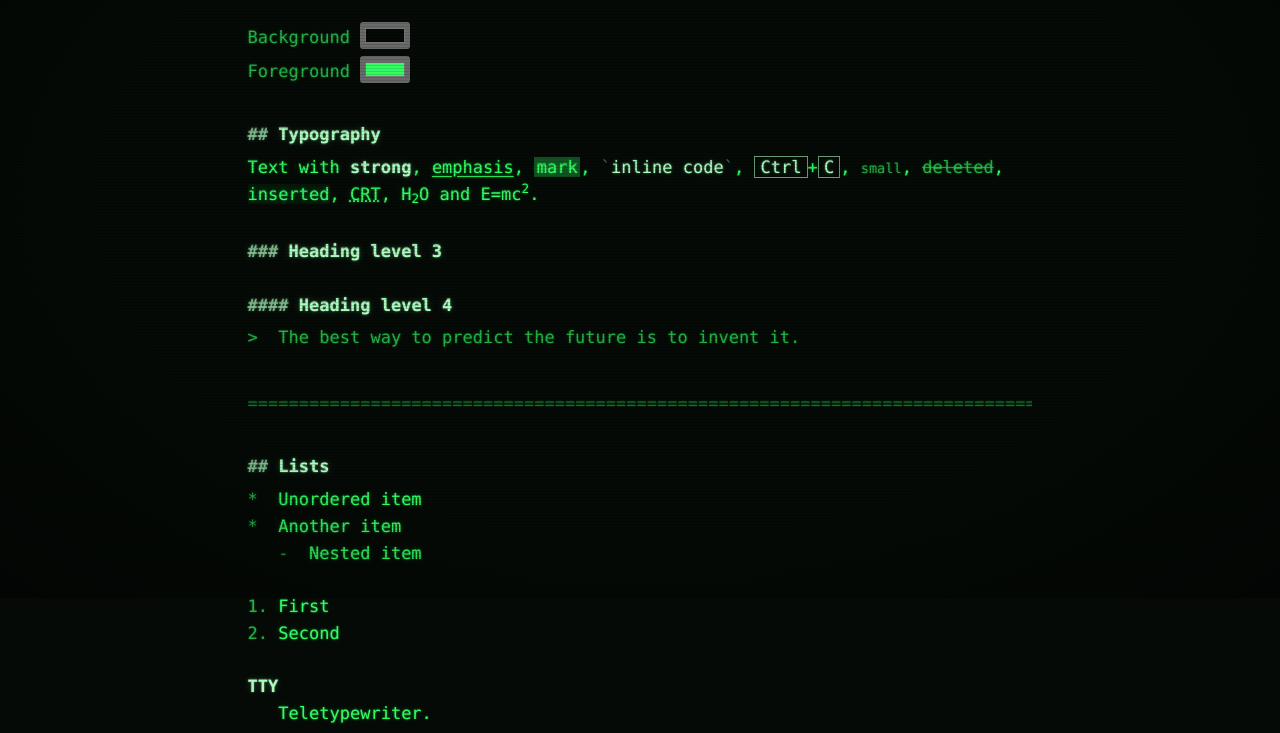
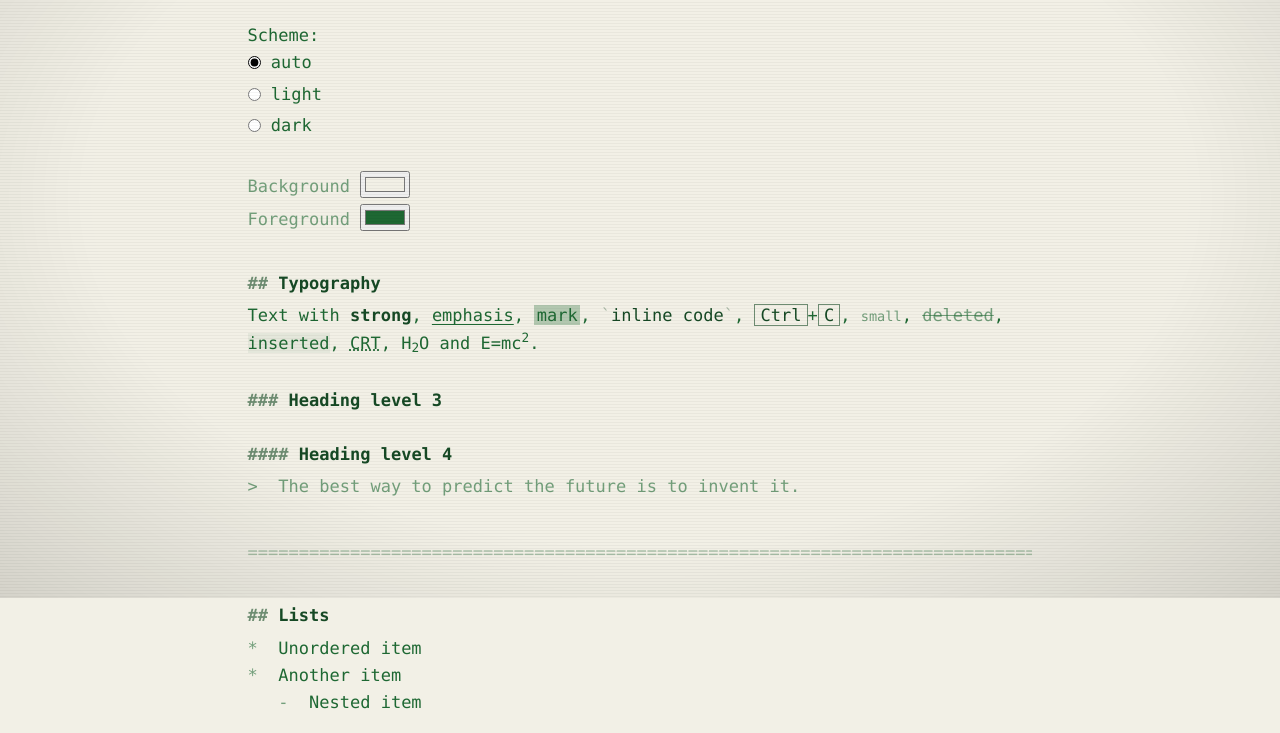
Before and after one commit to manybugsdev/phosphor.css, a website: page index.html in a window 1280 px wide. Shown: the part 202-935 px from the top of the page. Drawn offline with Linux system fonts and the light colour scheme.

Commit message:
Support light and dark color schemes
Follow the OS setting by default (`color-scheme: light dark` on html):
green on black in dark mode, dark green on paper in light mode.
Users can pin a scheme with `color-scheme` or set their own pair with
`light-dark()`.

- Move color-scheme from :root to html so users can override it.
- Accent, glow, scanlines and vignette use light-dark() per scheme.
- Print forces the light scheme.
- Demo gains an auto/light/dark switch; pickers sync to the scheme.

Co-Authored-By: Claude Opus 5.5 <noreply@anthropic.com>
Claude-Session: https://claude.ai/code/session_01BYAn3cAft7YJ4LoX9ArjcY

```diff
--- a/index.html
+++ b/index.html
@@ -23,8 +23,13 @@
 		<h1>phosphor.css</h1>
 		<p>Classless CSS for a phosphor CRT look. Drop in one stylesheet, write plain HTML. Built on <a href="https://github.com/sindresorhus/modern-normalize">modern-normalize</a>.</p>
 		<p>
-			<label>Background <input type="color" data-prop="background-color" value="#050a06"></label>
-			<label>Foreground <input type="color" data-prop="color" value="#33ff66"></label>
+			Scheme:
+			<label><input type="radio" name="scheme" value="light dark" checked> auto</label>
+			<label><input type="radio" name="scheme" value="light"> light</label>
+			<label><input type="radio" name="scheme" value="dark"> dark</label>
+			<br>
+			<label>Background <input type="color" data-prop="background-color"></label>
+			<label>Foreground <input type="color" data-prop="color"></label>
 		</p>
 
 		<section id="typography">
@@ -130,11 +135,27 @@
 	</footer>
 
 	<script>
-		document.querySelectorAll('[data-prop]').forEach((input) =>
-			input.addEventListener('input', () => {
-				document.documentElement.style.setProperty(input.dataset.prop, input.value);
+		const root = document.documentElement;
+		const pickers = document.querySelectorAll('[data-prop]');
+		const toHex = (rgb) =>
+			'#' + rgb.match(/\d+/g).slice(0, 3).map((n) => Number(n).toString(16).padStart(2, '0')).join('');
+		const syncPickers = () =>
+			pickers.forEach((input) => {
+				input.value = toHex(getComputedStyle(root).getPropertyValue(input.dataset.prop));
+			});
+
+		pickers.forEach((input) =>
+			input.addEventListener('input', () => root.style.setProperty(input.dataset.prop, input.value))
+		);
+		document.querySelectorAll('[name="scheme"]').forEach((radio) =>
+			radio.addEventListener('change', () => {
+				root.style.cssText = '';
+				root.style.colorScheme = radio.value;
+				syncPickers();
 			})
 		);
+		matchMedia('(prefers-color-scheme: dark)').addEventListener('change', syncPickers);
+		syncPickers();
 	</script>
 </body>
 </html>
--- a/src/phosphor.css
+++ b/src/phosphor.css
@@ -4,6 +4,7 @@ phosphor.css — retro terminal theme (classless)
 Applied on top of modern-normalize. Style plain HTML elements only.
 Recolor by setting `color` and `background-color` on <html>; every other
 color is derived from `currentColor`, so nothing else needs overriding.
+Light and dark follow `color-scheme` on <html> (default: the OS setting).
 */
 
 /*
@@ -16,12 +17,15 @@ Internal shorthands. Colors resolve against `currentColor` where used.
 	--term-fg: currentColor;
 	--term-fg-dim: color-mix(in srgb, currentColor 60%, transparent);
 	--term-fg-faint: color-mix(in srgb, currentColor 33%, transparent);
-	--term-accent: color-mix(in srgb, currentColor 40%, #fff);
+	--term-accent: light-dark(
+		color-mix(in srgb, currentColor 70%, #000),
+		color-mix(in srgb, currentColor 40%, #fff)
+	);
 	--term-bg-alt: color-mix(in srgb, currentColor 6%, transparent);
 	--term-highlight: color-mix(in srgb, currentColor 30%, transparent);
 	--term-glow:
-		0 0 2px color-mix(in srgb, currentColor 65%, transparent),
-		0 0 8px color-mix(in srgb, currentColor 25%, transparent);
+		0 0 2px light-dark(transparent, color-mix(in srgb, currentColor 65%, transparent)),
+		0 0 8px light-dark(transparent, color-mix(in srgb, currentColor 25%, transparent));
 	--term-error: #ff5555;
 
 	--term-font:
@@ -39,8 +43,6 @@ Internal shorthands. Colors resolve against `currentColor` where used.
 	--term-gap: 1.5rem;
 
 	--term-scanline-opacity: 0.12;
-
-	color-scheme: dark;
 }
 
 /*
@@ -52,8 +54,9 @@ html {
 	font-family: var(--term-font);
 	font-size: var(--term-font-size);
 	line-height: var(--term-line-height);
-	background-color: #050a06;
-	color: #33ff66;
+	color-scheme: light dark;
+	background-color: light-dark(#f2f0e6, #050a06);
+	color: light-dark(#1b6630, #33ff66);
 	accent-color: var(--term-fg);
 	caret-color: var(--term-fg);
 	-webkit-font-smoothing: antialiased;
@@ -78,10 +81,14 @@ body::before {
 	background:
 		repeating-linear-gradient(
 			to bottom,
-			rgb(0 0 0 / var(--term-scanline-opacity)) 0 1px,
+			light-dark(
+					rgb(0 0 0 / calc(var(--term-scanline-opacity) / 3)),
+					rgb(0 0 0 / var(--term-scanline-opacity))
+				)
+				0 1px,
 			transparent 1px 3px
 		),
-		radial-gradient(ellipse at center, transparent 60%, rgb(0 0 0 / 0.45) 100%);
+		radial-gradient(ellipse at center, transparent 60%, light-dark(rgb(0 0 0 / 0.12), rgb(0 0 0 / 0.45)) 100%);
 }
 
 ::selection {
@@ -697,6 +704,7 @@ Print: drop the CRT effects, keep the monospace look.
 
 @media print {
 	html {
+		color-scheme: light;
 		background: #fff;
 		color: #000;
 	}
```
Also changed, not shown: CLAUDE.md (+1 -1 lines), README.md, dist/phosphor.css, dist/phosphor.min.css.
